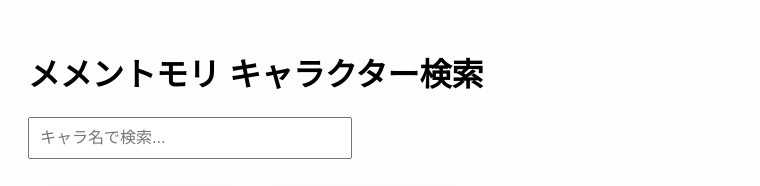
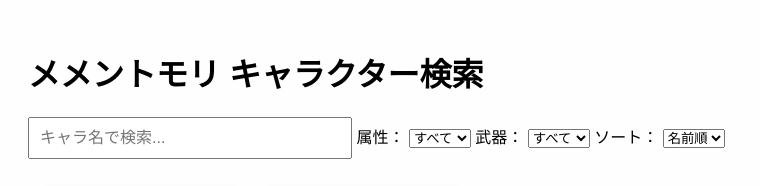
Before and after one commit to goingmywayumu/-, a plain HTML site: page index.html in a window 1280 px wide. Shown: the top 186 px of the page, without its empty margins (0-760 px from the left). Drawn offline with Linux system fonts and the light colour scheme.

Commit message:
Update index.html

```diff
--- a/index.html
+++ b/index.html
@@ -8,6 +8,34 @@
 <body>
   <h1>メメントモリ キャラクター検索</h1>
   <input type="text" id="searchInput" placeholder="キャラ名で検索...">
+  <label>属性：
+  <select id="attributeFilter">
+    <option value="">すべて</option>
+    <option value="火">火</option>
+    <option value="水">水</option>
+    <option value="風">風</option>
+    <option value="光">光</option>
+    <option value="闇">闇</option>
+  </select>
+</label>
+
+<label>武器：
+  <select id="weaponFilter">
+    <option value="">すべて</option>
+    <option value="剣">剣</option>
+    <option value="弓">弓</option>
+    <option value="槍">槍</option>
+    <option value="魔法">魔法</option>
+  </select>
+</label>
+
+<label>ソート：
+  <select id="sortOption">
+    <option value="name">名前順</option>
+    <option value="cv">CV順</option>
+  </select>
+</label>
+
   <div id="characterList"></div>
 
   <script src="characters.js"></script>
```
